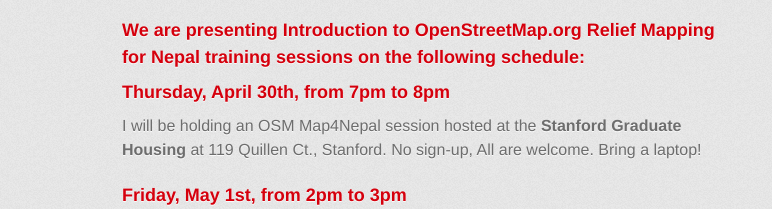
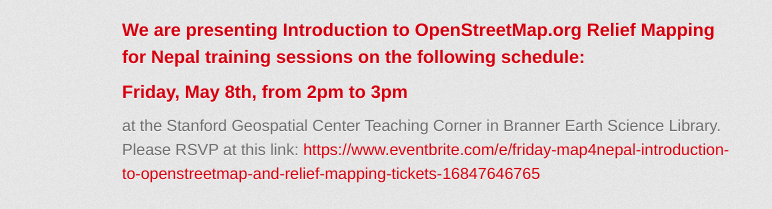
Before and after one commit to StanfordGeospatialCenter/Map4Nepal_Resources, a plain HTML site: page index.html in a window 1280 px wide. Shown: the part 718-927 px from the top of the page, without its empty margins (208-980 px from the left). Drawn offline with Linux system fonts and the light colour scheme; a web font is replaced by a local one.

```diff
--- a/index.html
+++ b/index.html
@@ -49,14 +49,9 @@
 <a id="we-are-presenting-introduction-to-openstreetmaporg-relief-mapping-for-nepal-training-sessions-on-the-following-schedule" class="anchor" href="#we-are-presenting-introduction-to-openstreetmaporg-relief-mapping-for-nepal-training-sessions-on-the-following-schedule" aria-hidden="true"><span class="octicon octicon-link"></span></a>We are presenting Introduction to OpenStreetMap.org Relief Mapping for Nepal training sessions on the following schedule:</h3>
 
 <h3>
-<a id="thursday-april-30th-from-7pm-to-8pm" class="anchor" href="#thursday-april-30th-from-7pm-to-8pm" aria-hidden="true"><span class="octicon octicon-link"></span></a>Thursday, April 30th, from 7pm to 8pm</h3>
+<a id="friday-may-8th-from-2pm-to-3pm" class="anchor" href="#friday-may-8th-from-2pm-to-3pm" aria-hidden="true"><span class="octicon octicon-link"></span></a>Friday, May 8th, from 2pm to 3pm</h3>
 
-<p>I will be holding an OSM Map4Nepal session hosted at the <strong>Stanford Graduate Housing</strong> at 119 Quillen Ct., Stanford. No sign-up, All are welcome. Bring a laptop!</p>
-
-<h3>
-<a id="friday-may-1st-from-2pm-to-3pm" class="anchor" href="#friday-may-1st-from-2pm-to-3pm" aria-hidden="true"><span class="octicon octicon-link"></span></a>Friday, May 1st, from 2pm to 3pm</h3>
-
-<p>at the Stanford Geospatial Center Teaching Corner in Branner Earth Science Library. Please RSVP at this link: <a href="https://www.eventbrite.com/e/friday-map4nepal-introduction-to-openstreetmap-and-relief-mapping-tickets-16788735560">https://www.eventbrite.com/e/friday-map4nepal-introduction-to-openstreetmap-and-relief-mapping-tickets-16788735560</a> </p>
+<p>at the Stanford Geospatial Center Teaching Corner in Branner Earth Science Library. Please RSVP at this link: <a href="https://www.eventbrite.com/e/friday-map4nepal-introduction-to-openstreetmap-and-relief-mapping-tickets-16847646765">https://www.eventbrite.com/e/friday-map4nepal-introduction-to-openstreetmap-and-relief-mapping-tickets-16847646765</a> </p>
 
 <p>Anyone with a laptop and spare time is welcome to come to the Library and any of the <strong>Introductory Relief Mapping</strong> sessions I will be holding. <strong><em>You do not need to be a Stanford Affiliate!</em></strong> If you are not a Stanford affiliate, we can connect you to the Stanford Guest WiFi to work on relief mapping, or participate in the workshops.</p>
 
```
Also changed, not shown: params.json (+1 -1 lines).
